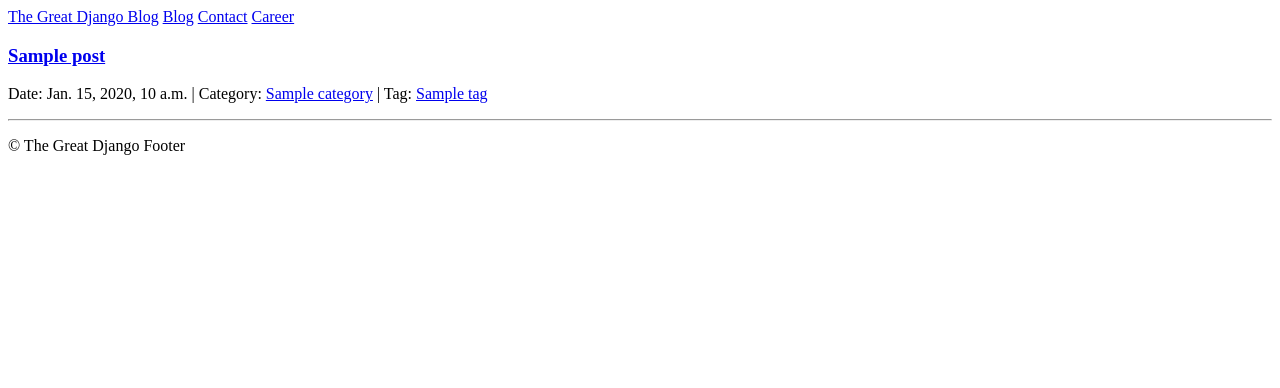
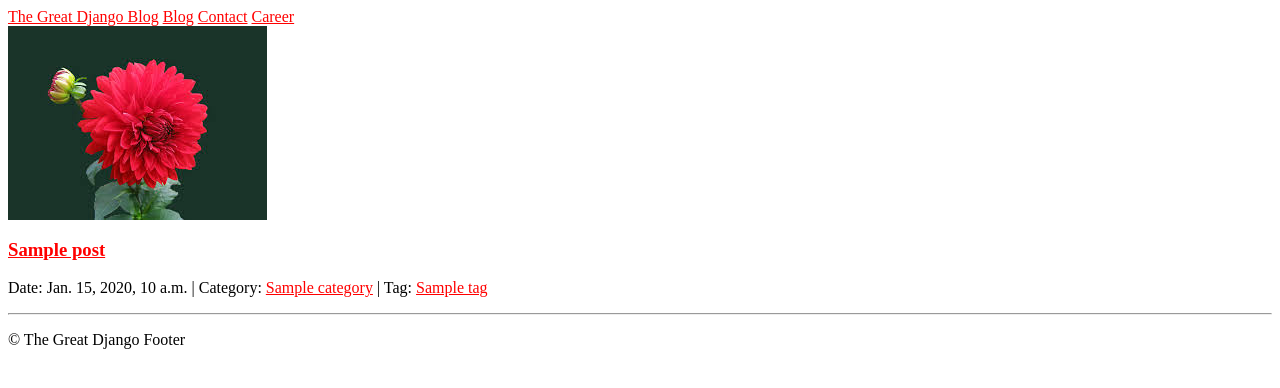
Before and after one commit to latabinwal94/python_blog_test, a Django app: template templates/post_list.html in a window 1280 px wide. Shown: the top 388 px of the page. Run offline with Django 3.2, Linux system fonts and the light colour scheme; the template is opened without the code that fills it: most values are stand-ins (such as "Sample title", 1, 10 or a date in 2020).

Commit message:
add static files to s3in django

```diff
--- /dev/null
+++ b/static/css/style.css
@@ -0,0 +1,10 @@
+h3 {
+    color:red;
+}
+h1 {
+    color: pink;
+}
+
+a {
+    color: red;
+}
--- a/templates/base.html
+++ b/templates/base.html
@@ -1,6 +1,8 @@
+{% load staticfiles %}
 <html>
 <head>
     <title>{% block title %}The Great Django Blog{% endblock %}</title>
+    <link rel="stylesheet" href={% static 'css/style.css' %}>
 </head>
 <body>
 
@@ -12,6 +14,7 @@
             <a href="#">Contact</a>
             <a href="#">Career</a>
         </nav>
+        <img src="{% static 'img/download.jpg' %}">
     </div>
 </div>
 
```
Also changed, not shown: blogProject/settings.py (+13 -0 lines), static/img/download.jpg (added), 1 other file.
